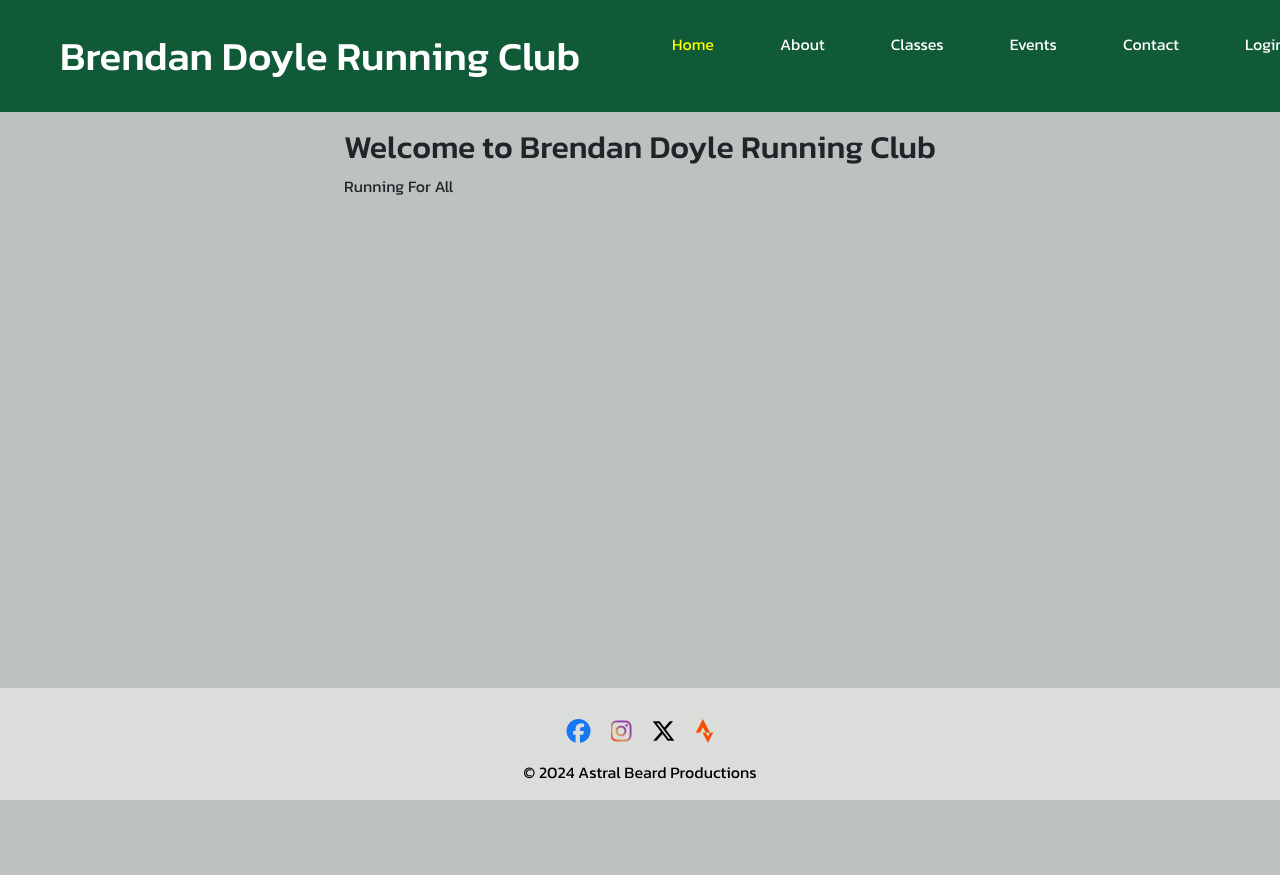
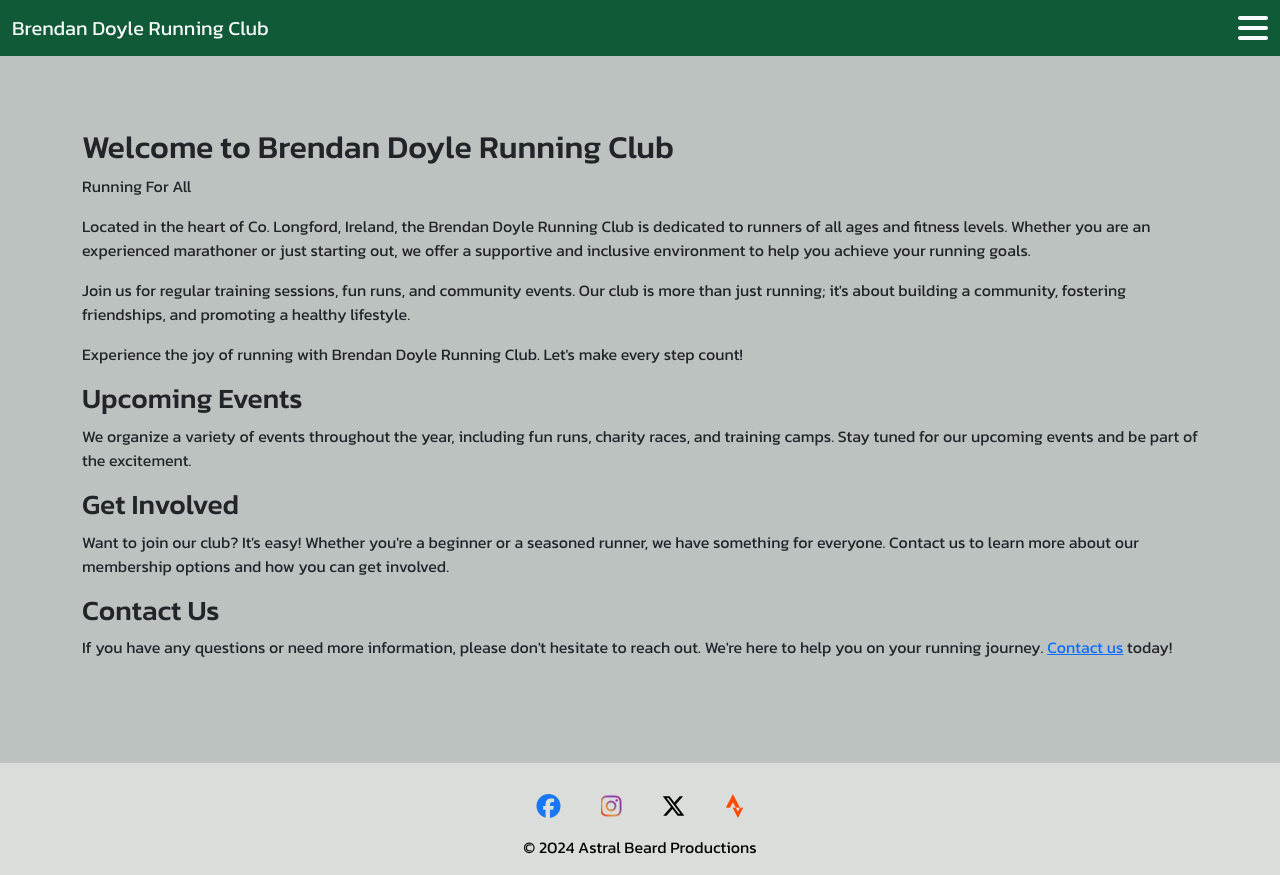
Before and after one commit to BrianMcConway/brendan-doyle-running-club, a Django app: page / in a window 1280 px wide. Before the commit the page ends 800 px from the top, so only its background shows below. Run offline with Django 5.2, Linux system fonts and the light colour scheme; some libraries are stand-ins or nearby versions.

Commit message:
Add sidebar, navbar toggle, remove transition from social icons,

```diff
--- a/home/templates/home/index.html
+++ b/home/templates/home/index.html
@@ -4,8 +4,17 @@
 
 {% block content %}
 <div id="home" class="background-section home-section"></div>
-<div class="section-content">
+<div class="home-container">
     <h2>Welcome to Brendan Doyle Running Club</h2>
-    <p>Running For All</p>
+    <p class="slogan">Running For All</p>
+    <p>Located in the heart of Co. Longford, Ireland, the Brendan Doyle Running Club is dedicated to runners of all ages and fitness levels. Whether you are an experienced marathoner or just starting out, we offer a supportive and inclusive environment to help you achieve your running goals.</p>
+    <p>Join us for regular training sessions, fun runs, and community events. Our club is more than just running; it's about building a community, fostering friendships, and promoting a healthy lifestyle.</p>
+    <p>Experience the joy of running with Brendan Doyle Running Club. Let's make every step count!</p>
+    <h3>Upcoming Events</h3>
+    <p>We organize a variety of events throughout the year, including fun runs, charity races, and training camps. Stay tuned for our upcoming events and be part of the excitement.</p>
+    <h3>Get Involved</h3>
+    <p>Want to join our club? It's easy! Whether you're a beginner or a seasoned runner, we have something for everyone. Contact us to learn more about our membership options and how you can get involved.</p>
+    <h3>Contact Us</h3>
+    <p>If you have any questions or need more information, please don't hesitate to reach out. We're here to help you on your running journey. <a href="/contact">Contact us</a> today!</p>
 </div>
 {% endblock %}
--- a/static/css/style.css
+++ b/static/css/style.css
@@ -26,32 +26,106 @@ body {
     font-family: Kanit, sans-serif;
 }
 
-.navbar .nav-link {
-    color: #ffffff;
-    text-decoration: none;
+/* Navbar styles */
+.navbar {
+    background-color: #115a38;
+    width: 100%;
+    overflow-x: hidden; /* Ensure the navbar does not cause horizontal overflow */
 }
 
-.navbar .nav-link:hover {
+.offcanvas {
+    background-color: #115a38;
+    width: 100%;
+    max-width: 100%; /* Ensure the offcanvas menu fits within the viewport */
+}
+
+.offcanvas-header .btn-close {
+    filter: invert(1);
+}
+
+/* Style for the sidebar navigation */
+.offcanvas-body {
+    background-color: #4d4d4d;
+    color: #ffffff;
+    padding-left: 15px;
+    padding-right: 15px; /* Adjust the offcanvas body */
+}
+
+.offcanvas-body .nav-link {
+    color: #ffffff;
+}
+
+.offcanvas-body .nav-link:hover {
     color: #dae4da;
 }
 
-.navbar .nav-link.active {
+.offcanvas-body .nav-link.active {
     color: #ffff00;
 }
 
-nav ul {
-    list-style: none;
-    padding: 0;
+.offcanvas-body .nav-item {
+    margin-bottom: 15px;
 }
 
-nav ul li {
-    display: inline;
-    margin-right: 50px;
+/* Navbar brand text */
+.navbar-brand {
+    color: #f8f9fa; /* off-white color */
+    text-decoration: none; /* Remove underline */
 }
 
-nav ul li a {
-    color: #ffffff;
-    text-decoration: none;
+.navbar-brand:hover {
+    color: #f8f9fa; /* Maintain off-white color on hover */
+}
+
+/* Remove focus outline on click */
+.navbar-toggler:focus {
+    outline: none;
+    box-shadow: none;
+}
+
+.navbar-toggler {
+    border: none; /* Remove border */
+    padding: 0; /* Remove padding */
+    outline: none; /* Remove the default focus outline */
+}
+
+/* Custom burger menu icon */
+.animated-icon3 span {
+    display: block;
+    position: absolute;
+    height: 4px;
+    width: 30px;
+    background: #f8f9fa; /* off-white color */
+    border-radius: 9px;
+    opacity: 1;
+    left: 0;
+    transform: rotate(0deg);
+    transition: all 0.25s ease-in-out;
+}
+
+.animated-icon3 span:nth-child(1) {
+    top: 0px;
+}
+
+.animated-icon3 span:nth-child(2) {
+    top: 10px;
+}
+
+.animated-icon3 span:nth-child(3) {
+    top: 20px;
+}
+
+.third-button.navbar-toggler {
+    position: relative;
+    width: 30px;
+    height: 24px;
+}
+
+.third-button.navbar-toggler .animated-icon3 {
+    display: block;
+    position: relative;
+    width: 30px;
+    height: 24px;
 }
 
 /* Main content styles */
@@ -63,6 +137,7 @@ main {
     flex-direction: column;
     align-items: center;
 }
+
 
 /* Profile details styles */
 .profile-details {
@@ -112,11 +187,6 @@ main {
     color: #000000;
 }
 
-/* Forgot password link styles */
-#id_password_helptext a {
-    color: #e7f0ec;
-}
-
 /* Social icons styles */
 .social-icons {
     margin: 10px 0;
@@ -125,16 +195,12 @@ main {
 }
 
 .social-icons a {
-    margin: 0 10px;
+    margin: 0 20px; /* Increased spacing between icons */
     font-size: 24px;
     text-decoration: none;
-    transition: transform 0.5s ease;
 }
 
-.social-icons a:hover {
-    transform: scale(2);
-}
-
+/* Specific styles for social icons */
 .fa-facebook {
     color: #1877F2;
 }
@@ -259,21 +325,6 @@ main {
     }
 }
 
-@media (hover: none) {
-    .social-icons a {
-        transform: scale(1);
-    }
-    .social-icons a:hover {
-        transform: none;
-    }
-}
-
-@media (hover: hover) and (pointer: fine) {
-    .social-icons a:hover {
-        transform: scale(2);
-    }
-}
-
 /* Background styles for each page */
 .background-section::before {
     content: "";
@@ -348,17 +399,6 @@ main {
     background-image: url('https://res.cloudinary.com/dihqalmzm/image/upload/v1721561341/canal-run-1_pf1zkg.jpg');
     background-color: #d8e7e0;
     opacity: 0.5;
-    content: "";
-    position: fixed;
-    top: 0;
-    left: 0;
-    width: 100%;
-    height: 100%;
-    background-size: cover;
-    background-position: center top 10%;
-    background-repeat: no-repeat;
-    background-attachment: fixed;
-    z-index: -1;
 }
 
 /* Event list styles */
--- a/templates/base.html
+++ b/templates/base.html
@@ -13,21 +13,28 @@
         <link rel="stylesheet" href="https://cdnjs.cloudflare.com/ajax/libs/font-awesome/6.0.0-beta3/css/all.min.css">
         <link rel="icon" type="image/x-icon" href="{% static 'images/favicon.ico' %}"> {% block maps_script %}{% endblock %}
         </head>
-        <body class="d-flex flex-column min-vh-100">
-            <header class="header py-3">
+        <body
+            class="d-flex flex-column min-vh-100">
+
+            <!-- Navbar Section -->
+            <nav class="navbar bg-body-tertiary fixed-top">
                 <div class="container-fluid">
-                    <div class="row align-items-center">
-                        <div class="col-6">
-                            <h1 class="my-0">Brendan Doyle Running Club</h1>
+                    <a class="navbar-brand text-offwhite" href="{% url 'home' %}">Brendan Doyle Running Club</a>
+                    <button class="navbar-toggler border-0 third-button" type="button" data-bs-toggle="offcanvas" data-bs-target="#offcanvasNavbar" aria-controls="offcanvasNavbar" aria-label="Toggle navigation">
+                        <div class="animated-icon3">
+                            <span></span>
+                            <span></span>
+                            <span></span>
                         </div>
-                        <div class="col-6">
-                            <nav class="navbar navbar-expand-lg justify-content-end">
-                                <div class="container-fluid">
-                                    <button class="navbar-toggler" type="button" data-bs-toggle="collapse" data-bs-target="#navbarNav" aria-controls="navbarNav" aria-expanded="false" aria-label="Toggle navigation">
-                                        <span class="navbar-toggler-icon"></span>
                     </button>
-                                    <div class="collapse navbar-collapse justify-content-end" id="navbarNav">
-                                        <ul class="navbar-nav">
+                </div>
+                <div class="offcanvas offcanvas-end" tabindex="-1" id="offcanvasNavbar" aria-labelledby="offcanvasNavbarLabel">
+                    <div class="offcanvas-header">
+                        <h5 class="offcanvas-title" id="offcanvasNavbarLabel">Menu</h5>
+                        <button type="button" class="btn-close" data-bs-dismiss="offcanvas" aria-label="Close"></button>
+                    </div>
+                    <div class="offcanvas-body">
+                        <ul class="navbar-nav justify-content-end flex-grow-1 pe-3">
                             <li class="nav-item">
                                 <a class="nav-link {% if request.path == '/' %}active{% endif %}" href="{% url 'home' %}">Home</a>
                             </li>
@@ -65,11 +72,6 @@
                     </div>
                 </div>
             </nav>
-                        </div>
-                    </div>
-                </div>
-            </header>
-
             <!-- Toasts Section -->
             <div class="toast-container d-flex justify-content-center">
                 {% if messages %}
```
Also changed, not shown: home/templates/home/about.html (+21 -2 lines), 1 other file. Lines whose indentation alone changed are shown as unchanged.
